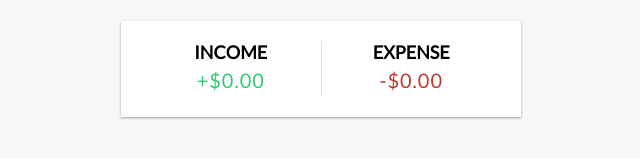
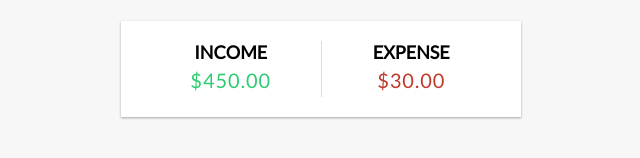
Before and after one commit to dhoumaima/expense-tracker, a React (Create React App) app: page / in a window 1280 px wide. Shown: the part 150-308 px from the top of the page, without its empty margins (319-959 px from the left). Built offline with nearby package versions, Linux system fonts and the light colour scheme.

Commit message:
Income and Expense display

```diff
--- a/src/components/IncomeExpenses.js
+++ b/src/components/IncomeExpenses.js
@@ -1,18 +1,33 @@
-import React from 'react'
+import React, { useContext } from 'react';
+import { GlobalContext } from '../context/GlobalState';
 
 const IncomeExpenses = () => {
+  const { transactions } = useContext(GlobalContext);
+  const amounts = transactions.map(transaction => transaction.amount);
+
+  const income = amounts
+    .filter(item => item > 0)
+    .reduce((acc, item) => (acc += item), 0)
+    .toFixed(2);
+
+  const expense = (
+    amounts
+      .filter(item => item < 0)
+      .reduce((acc, item) => (acc += item), 0) * -1
+  ).toFixed(2);
+
   return (
     <div className='inc-exp-container'>
       <div>
         <h4>Income</h4>
-            <p id='money-plus' className='money plus'>+$0.00</p>
+        <p id='money-plus' className='money plus'>${income}</p>
       </div>
       <div>
         <h4>Expense</h4>
-            <p id='money-minus' className='money minus'>-$0.00</p>
+        <p id='money-minus' className='money minus'>${expense}</p>
       </div>
     </div>
-  )
+  );
 }
 
-export default IncomeExpenses
+export default IncomeExpenses;
```
Lines whose indentation alone changed are shown as unchanged.
